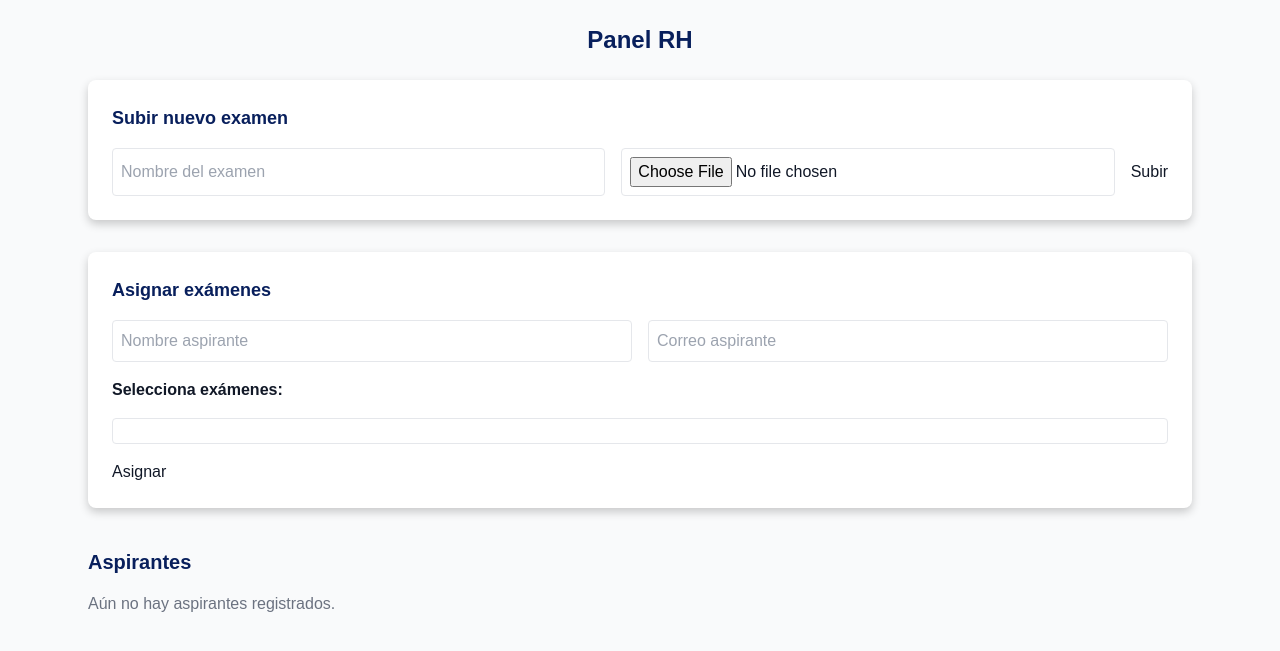
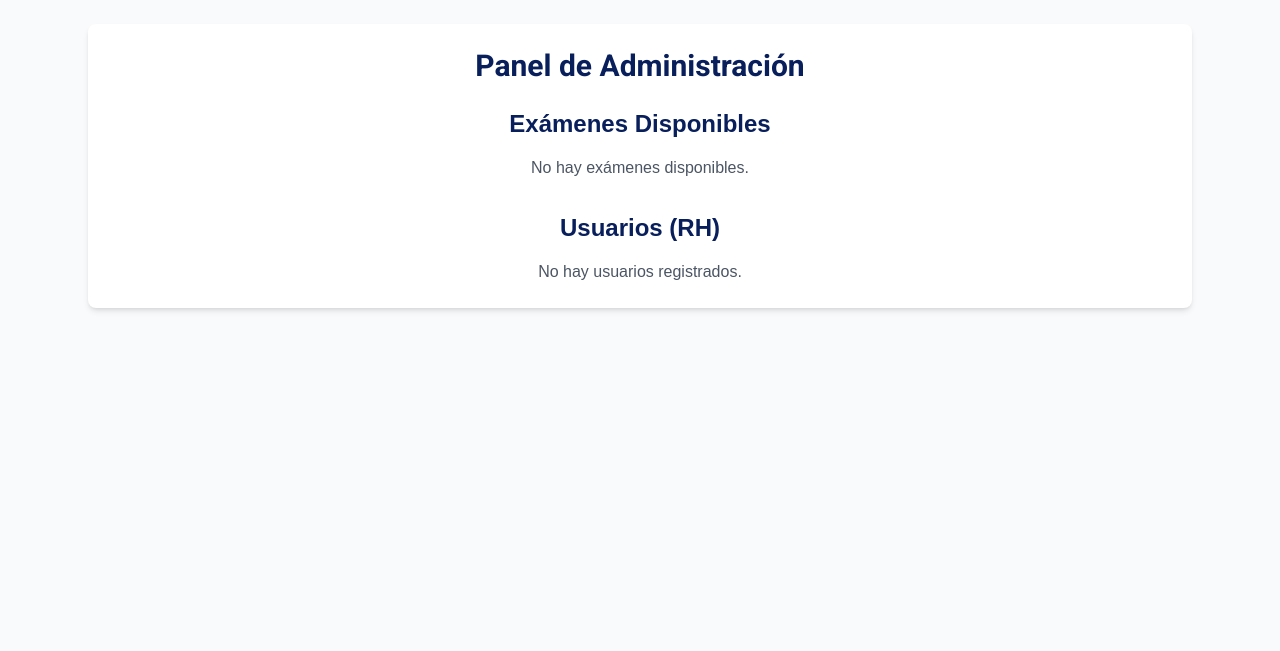
Before and after one commit to SistemasForgesa/RH-PSICOMETRICO, a FastAPI app: template app/templates/panel.html in a window 1280 px wide. Shown: the part 80-731 px from the top of the page. Run offline with FastAPI, Linux system fonts and the light colour scheme; the template is opened without the code that fills it, so the values that code supplies are empty; some libraries are stand-ins or nearby versions.

Commit message:
Update panel.html

```diff
--- a/app/templates/panel.html
+++ b/app/templates/panel.html
@@ -1,63 +1,65 @@
 {% extends 'layout.html' %}{% block content %}
-<h2 class="text-2xl font-semibold mb-6">Panel RH</h2>
+<section class="bg-white p-6 rounded-lg shadow-md mb-12"> {# Añadido clases para el estilo BBVA #}
+  <h1 class="text-3xl font-bold text-[#081f5c] mb-6 text-center">Panel de Administración</h1> {# Añadido text-center #}
 
-<!-- ╔═════════ SUBIR NUEVO EXAMEN ═════════╗ -->
-<div class="card bg-white p-6 mb-8">
-  <h3 class="text-lg font-bold text-[#081f5c] mb-4">Subir nuevo examen</h3>
-  <form action="/rh/upload" method="post" enctype="multipart/form-data" class="flex flex-wrap gap-4">
-    <input type="text" name="nombre" placeholder="Nombre del examen"
-           class="flex-1 border p-2 rounded" required>
-    <input type="file" name="archivo" accept=".docx"
-           class="flex-1 border p-2 rounded" required>
-    <button class="btn">Subir</button>
-  </form>
-</div>
+  <h2 class="text-2xl font-bold text-[#081f5c] mb-4">Exámenes Disponibles</h2>
+  {% if exams %}
+    <div class="overflow-x-auto mb-8"> {# Para tablas responsivas #}
+      <table class="min-w-full divide-y divide-gray-200">
+        <thead class="bg-gray-50">
+          <tr>
+            <th scope="col" class="px-6 py-3 text-left text-xs font-medium text-gray-500 uppercase tracking-wider">
+              Nombre del Examen
+            </th>
+            <th scope="col" class="px-6 py-3 text-left text-xs font-medium text-gray-500 uppercase tracking-wider">
+              Acciones
+            </th>
+          </tr>
+        </thead>
+        <tbody class="bg-white divide-y divide-gray-200">
+          {% for ex in exams %}
+            <tr>
+              <td class="px-6 py-4 whitespace-nowrap">{{ ex.nombre }}</td>
+              <td class="px-6 py-4 whitespace-nowrap text-sm font-medium">
+                <a href="/rh/eliminar_examen/{{ ex._id }}" class="text-red-600 hover:text-red-900">Eliminar</a>
+              </td>
+            </tr>
+          {% endfor %}
+        </tbody>
+      </table>
+    </div>
+  {% else %}
+    <p class="text-center text-gray-600 mb-8">No hay exámenes disponibles.</p>
+  {% endif %}
 
-<!-- ╔═════════ ASIGNAR EXÁMENES A ASPIRANTE ═════════╗ -->
-<div class="card bg-white p-6 mb-10">
-  <h3 class="text-lg font-bold text-[#081f5c] mb-4">Asignar exámenes</h3>
-  <form action="/rh/asignar" method="post" class="space-y-4">
-    <div class="grid md:grid-cols-2 gap-4">
-      <input name="nombre" placeholder="Nombre aspirante" class="border p-2 rounded" required>
-      <input name="correo" placeholder="Correo aspirante" class="border p-2 rounded" required>
+  <h2 class="text-2xl font-bold text-[#081f5c] mb-4">Usuarios (RH)</h2>
+  {% if users %}
+    <div class="overflow-x-auto"> {# Para tablas responsivas #}
+      <table class="min-w-full divide-y divide-gray-200">
+        <thead class="bg-gray-50">
+          <tr>
+            <th scope="col" class="px-6 py-3 text-left text-xs font-medium text-gray-500 uppercase tracking-wider">
+              Correo Electrónico
+            </th>
+            <th scope="col" class="px-6 py-3 text-left text-xs font-medium text-gray-500 uppercase tracking-wider">
+              Acciones
+            </th>
+          </tr>
+        </thead>
+        <tbody class="bg-white divide-y divide-gray-200">
+          {% for user in users %}
+            <tr>
+              <td class="px-6 py-4 whitespace-nowrap">{{ user.correo }}</td>
+              <td class="px-6 py-4 whitespace-nowrap text-sm font-medium">
+                <a href="/rh/eliminar_usuario/{{ user._id }}" class="text-red-600 hover:text-red-900">Eliminar</a>
+              </td>
+            </tr>
+          {% endfor %}
+        </tbody>
+      </table>
     </div>
-    <p class="font-semibold">Selecciona exámenes:</p>
-    <div class="grid sm:grid-cols-2 md:grid-cols-3 gap-2 max-h-40 overflow-y-auto border p-3 rounded">
-      {% for ex in exams %}
-        <label class="flex items-center gap-2 text-sm">
-          <input type="checkbox" name="examenes" value="{{ ex._id }}">
-          {{ ex.nombre }}
-        </label>
-      {% endfor %}
-    </div>
-    <button class="btn">Asignar</button>
-  </form>
-</div>
-
-<!-- ╔═════════ LISTA DE ASPIRANTES ═════════╗ -->
-<h3 class="text-xl font-bold text-[#081f5c] mb-4">Aspirantes</h3>
-<div class="grid md:grid-cols-2 gap-6">
-  {% for asp in aspirantes %}
-  <div class="card bg-white p-6">
-    <h4 class="text-lg font-bold mb-2">Aspirante: {{ asp.nombre }}</h4>
-    <p class="text-sm mb-4">Correo: {{ asp.correo }}</p>
-
-    <!-- resumen rápido -->
-    {% if asp.resultados %}
-      {% set first = asp.resultados|dict2items|first %}
-      {% if first %}
-        <div class="card bg-indigo-50 p-3 mb-3 text-sm">
-          {{ first[0] }}:
-          <span class="font-bold">{{ first[1].promedio }}</span> ({{ first[1].nivel }})
-        </div>
-      {% endif %}
-    {% endif %}
-
-    <a href="/rh/resultados/{{ asp._id }}" class="btn">Ver detalles</a>
-  </div>
-  {% endfor %}
-  {% if aspirantes|length == 0 %}
-    <p class="text-gray-500 col-span-full">Aún no hay aspirantes registrados.</p>
+  {% else %}
+    <p class="text-center text-gray-600">No hay usuarios registrados.</p>
   {% endif %}
-</div>
+</section>
 {% endblock %}
```
